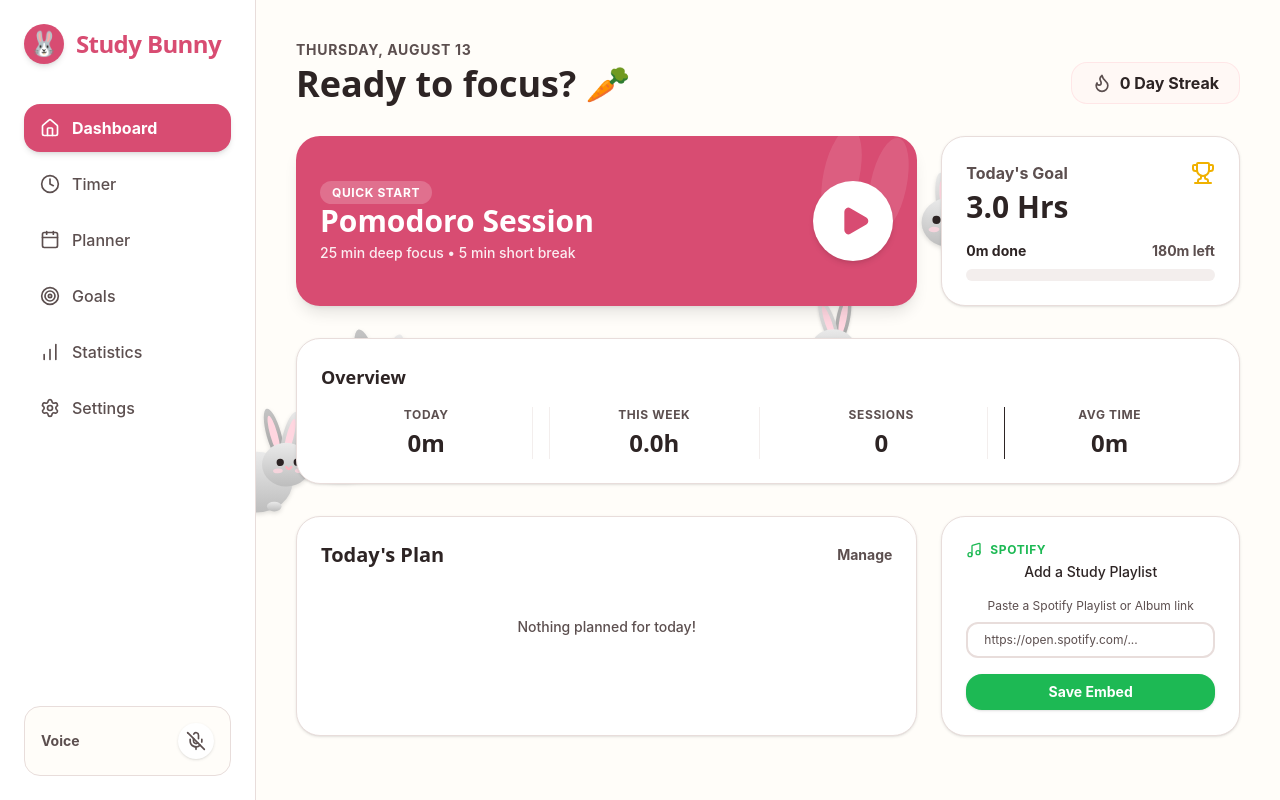
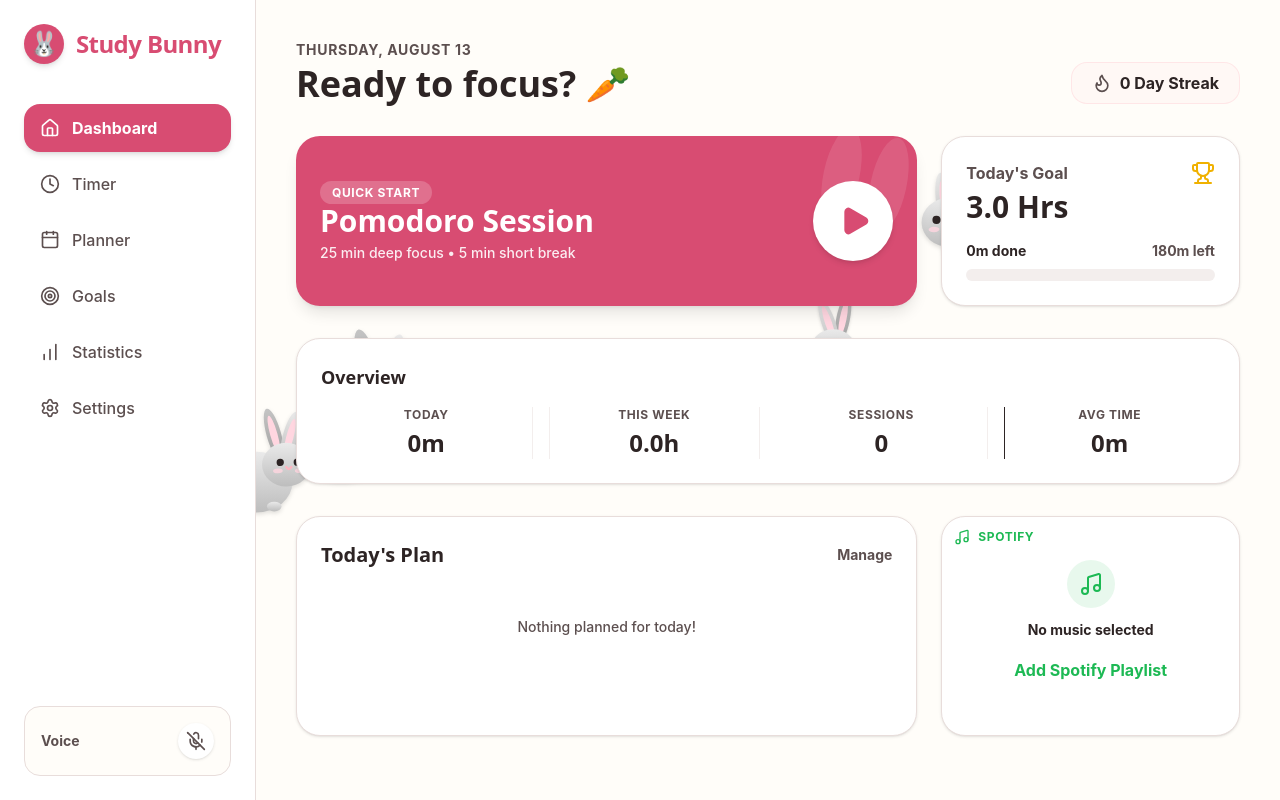
Before and after one commit to ik-awais/Study-Bunny, a React (Vite) app: page / in a window 1280 px wide. Built offline with nearby package versions, Linux system fonts and the light colour scheme.

Commit message:
fix: Fixed flickering window of spotify widget

```diff
--- a/src/components/spotify/SpotifyWidget.tsx
+++ b/src/components/spotify/SpotifyWidget.tsx
@@ -1,123 +1,186 @@
-import { useState } from 'react';
-import { Music, Settings, X, ExternalLink, Info, AlertCircle } from 'lucide-react';
+import { useState, memo } from 'react';
+import { Music, Settings, X, ExternalLink, Info, AlertCircle, RefreshCw, Trash2 } from 'lucide-react';
 import { Card, Button, Input } from '../ui/SharedUI';
 import { useSettingsStore } from '../../store/useSettingsStore';
 
-export const SpotifyWidget = () => {
+// 🚀 PERFORMANCE FIX: This strictly memoized component guarantees the iframe
+// is NEVER re-rendered, destroyed, or re-injected by React unless the actual URL changes.
+const StaticSpotifyIframe = memo(({ url }: { url: string }) => {
+  const iframeHtml = `
+    <iframe
+      style="border-radius:0; width:100%; height:100%; border:none;"
+      src="${url}"
+      allowfullscreen=""
+      allow="autoplay; clipboard-write; encrypted-media; fullscreen; picture-in-picture"
+      loading="lazy">
+    </iframe>
+  `;
+  return <div className="w-full h-full bg-bunny-cream" dangerouslySetInnerHTML={{ __html: iframeHtml }} />;
+}, (prev, next) => prev.url === next.url);
+
+export const SpotifyWidget = memo(() => {
   const { settings, updateSetting } = useSettingsStore();
+  const [activeModal, setActiveModal] = useState<'none' | 'change' | 'settings' | 'info'>('none');
   const [inputUrl, setInputUrl] = useState('');
-  const [isEditing, setIsEditing] = useState(false);
-  const [showInfo, setShowInfo] = useState(false);
 
-  const handleSave = () => {
+  const handleSaveUrl = () => {
     try {
       if (!inputUrl) return;
       const url = new URL(inputUrl);
-      const path = url.pathname;
+      let path = url.pathname;
 
-      // Convert standard URL into Spotify's official iFrame Embed URL
-      const embedUrl = `https://open.spotify.com/embed${path}?utm_source=generator`;
+      // Ensure the path includes /embed so standard URLs work automatically
+      if (!path.startsWith('/embed')) {
+        path = '/embed' + path.replace(/^\//, '');
+      }
+
+      const embedUrl = `https://open.spotify.com${path}?utm_source=generator`;
       updateSetting('spotifyEmbedUrl', embedUrl);
-      setIsEditing(false);
+      setActiveModal('none');
       setInputUrl('');
     } catch (e) {
-      console.error("Invalid URL");
+      console.error("Invalid URL provided");
     }
   };
 
-  if (!settings.spotifyEmbedUrl || isEditing) {
+  const handleRemoveSpotify = () => {
+    updateSetting('spotifyEmbedUrl', '');
+    setActiveModal('none');
+  };
+
+  // EMPTY STATE (No Configuration)
+  if (!settings.spotifyEmbedUrl) {
     return (
-      <Card className="flex flex-col items-center justify-center text-center space-y-4 h-[220px] bg-bunny-card border-bunny-border">
-        <div className="flex justify-between items-center w-full mb-1">
+      <Card className="flex flex-col items-center justify-center text-center space-y-4 h-[220px] bg-bunny-card border-bunny-border relative overflow-hidden">
+        <div className="flex justify-between items-center w-full mb-1 absolute top-3 left-3 right-3">
           <div className="flex items-center gap-2 text-[#1DB954]">
             <Music className="w-4 h-4" />
             <span className="text-xs font-bold tracking-wider uppercase">Spotify</span>
           </div>
-          {isEditing && settings.spotifyEmbedUrl && (
-             <button onClick={() => setIsEditing(false)} className="text-bunny-muted hover:text-bunny-primary transition-colors">
+          {activeModal === 'change' && (
+             <button onClick={() => setActiveModal('none')} className="text-bunny-muted hover:text-bunny-primary transition-colors">
                <X className="w-4 h-4"/>
              </button>
           )}
         </div>
 
-        <p className="text-sm font-medium text-bunny-text">Add a Study Playlist</p>
-        <p className="text-xs text-bunny-muted mb-2">Paste a Spotify Playlist or Album link</p>
-
-        <Input
-          placeholder="https://open.spotify.com/..."
-          value={inputUrl}
-          onChange={e => setInputUrl(e.target.value)}
-          className="text-xs py-2"
-        />
-        <Button onClick={handleSave} className="w-full bg-[#1DB954] hover:bg-[#1ed760] text-white border-none shadow-sm text-sm py-2">
-          Save Embed
-        </Button>
+        {activeModal === 'change' ? (
+          <div className="w-full px-4 animate-in fade-in zoom-in-95 duration-200">
+            <p className="text-sm font-medium text-bunny-text">Add a Study Playlist</p>
+            <p className="text-xs text-bunny-muted mb-3">Paste a Spotify Playlist or Album link</p>
+            <Input
+              placeholder="https://open.spotify.com/..."
+              value={inputUrl}
+              onChange={e => setInputUrl(e.target.value)}
+              className="text-xs py-2 mb-2"
+            />
+            <Button onClick={handleSaveUrl} className="w-full bg-[#1DB954] hover:bg-[#1ed760] text-white border-none shadow-sm text-sm py-2">
+              Save Embed
+            </Button>
+          </div>
+        ) : (
+          <div className="flex flex-col items-center">
+            <div className="w-12 h-12 bg-[#1DB954]/10 rounded-full flex items-center justify-center text-[#1DB954] mb-3">
+              <Music className="w-6 h-6" />
+            </div>
+            <p className="text-sm font-bold text-bunny-text">No music selected</p>
+            <Button onClick={() => setActiveModal('change')} variant="ghost" className="mt-2 text-[#1DB954] hover:bg-[#1DB954]/10">
+              Add Spotify Playlist
+            </Button>
+          </div>
+        )}
       </Card>
     );
   }
 
-  if (showInfo) {
-    return (
-      <Card className="flex flex-col justify-between h-[220px] bg-bunny-card border-bunny-border p-4">
-        <div className="flex justify-between items-start mb-2">
-          <div className="flex items-center gap-2 text-bunny-primary">
-            <AlertCircle className="w-4 h-4" />
-            <span className="text-xs font-bold uppercase tracking-wider">Playback Info</span>
-          </div>
-          <button onClick={() => setShowInfo(false)} className="text-bunny-muted hover:text-bunny-primary transition-colors">
-            <X className="w-4 h-4"/>
-          </button>
-        </div>
-        <div className="text-xs text-bunny-muted space-y-2 flex-1 overflow-y-auto pr-1">
-          <p><strong>Why are tracks only 30 seconds?</strong></p>
-          <p>1. Your browser is blocking third-party cookies (common in Brave, Safari, and Incognito mode), preventing Spotify from seeing your login.</p>
-          <p>2. You are using a <strong>Spotify Free</strong> account. Spotify officially restricts embeds to 30-second previews for Free users.</p>
-          <p>To hear full tracks, open the playlist directly in the Spotify app.</p>
-        </div>
-        <a href={settings.spotifyEmbedUrl.replace('/embed', '')} target="_blank" rel="noreferrer" className="w-full flex items-center justify-center gap-2 bg-bunny-cream hover:bg-bunny-blush text-bunny-primary font-bold text-xs py-2 rounded-xl transition-colors mt-2 border border-bunny-border">
-          Open in Spotify <ExternalLink className="w-3 h-3" />
-        </a>
-      </Card>
-    );
-  }
+  // ACTIVE STATE (Embed Loaded)
+  return (
+    <Card className="relative flex flex-col h-[220px] bg-bunny-card p-0 overflow-hidden border-bunny-border">
 
-  // Generate the raw iframe HTML exactly as Spotify documents it.
-  // Using dangerouslySetInnerHTML ensures React does not strip or alter the `allow` attributes or DRM permissions.
-  const iframeHtml = `
-    <iframe
-      style="border-radius:0; width:100%; height:100%; border:none;"
-      src="${settings.spotifyEmbedUrl}"
-      allowfullscreen=""
-      allow="autoplay; clipboard-write; encrypted-media; fullscreen; picture-in-picture"
-      loading="lazy">
-    </iframe>
-  `;
-
-  return (
-    <Card className="flex flex-col h-[220px] bg-bunny-card p-0 overflow-hidden border-bunny-border">
-      <div className="flex justify-between items-center p-3 border-b border-bunny-border/50 bg-bunny-cream/30">
+      {/* Permanent Header */}
+      <div className="flex justify-between items-center p-2.5 border-b border-bunny-border/50 bg-bunny-cream/50 z-10 relative">
         <div className="flex items-center gap-2 text-[#1DB954]">
           <Music className="w-4 h-4" />
           <span className="text-xs font-bold tracking-wider uppercase">Player</span>
         </div>
         <div className="flex gap-3">
-          <button onClick={() => setShowInfo(true)} className="text-bunny-muted hover:text-bunny-primary transition-colors" title="Playback Info">
+          <button onClick={() => setActiveModal('info')} className="text-bunny-muted hover:text-bunny-primary transition-colors" title="Playback Info" aria-label="Playback Info">
             <Info className="w-4 h-4" />
           </button>
-          <a href={settings.spotifyEmbedUrl.replace('/embed', '')} target="_blank" rel="noreferrer" className="text-bunny-muted hover:text-[#1DB954] transition-colors" title="Open in Spotify">
+          <a href={settings.spotifyEmbedUrl.replace('/embed', '')} target="_blank" rel="noreferrer" className="text-bunny-muted hover:text-[#1DB954] transition-colors" title="Open in Spotify App" aria-label="Open in Spotify App">
             <ExternalLink className="w-4 h-4" />
           </a>
-          <button onClick={() => setIsEditing(true)} className="text-bunny-muted hover:text-bunny-primary transition-colors" title="Change Playlist">
+          <button onClick={() => setActiveModal('change')} className="text-bunny-muted hover:text-bunny-primary transition-colors" title="Change Playlist" aria-label="Change Playlist">
+            <RefreshCw className="w-4 h-4" />
+          </button>
+          <button onClick={() => setActiveModal('settings')} className="text-bunny-muted hover:text-bunny-primary transition-colors" title="Spotify Settings" aria-label="Spotify Settings">
             <Settings className="w-4 h-4" />
           </button>
         </div>
       </div>
 
-      {/*
-        Inject raw HTML.
-        This is the only guaranteed way to prevent React synthetic DOM from altering DRM permissions.
-      */}
-      <div className="flex-1 bg-bunny-cream" dangerouslySetInnerHTML={{ __html: iframeHtml }} />
+      {/* Permanent Background Iframe - STAYS ALIVE during all modals */}
+      <div className="flex-1 relative z-0">
+        <StaticSpotifyIframe url={settings.spotifyEmbedUrl} />
+      </div>
+
+      {/* OVERLAY: Change Playlist */}
+      {activeModal === 'change' && (
+        <div className="absolute inset-0 z-20 bg-bunny-card/95 backdrop-blur-sm p-4 flex flex-col justify-center animate-in fade-in duration-200">
+          <div className="flex justify-between items-center mb-3">
+            <span className="text-sm font-bold uppercase tracking-wider text-bunny-primary">Change Music</span>
+            <button onClick={() => setActiveModal('none')} className="text-bunny-muted hover:text-bunny-text"><X className="w-4 h-4"/></button>
+          </div>
+          <Input
+            placeholder="Paste new Spotify link..."
+            value={inputUrl}
+            onChange={e => setInputUrl(e.target.value)}
+            className="text-xs py-2 mb-3"
+          />
+          <div className="flex gap-2">
+            <Button onClick={() => setActiveModal('none')} variant="ghost" className="flex-1 py-2 text-xs">Cancel</Button>
+            <Button onClick={handleSaveUrl} className="flex-1 py-2 text-xs bg-[#1DB954] hover:bg-[#1ed760] text-white border-none shadow-sm">Replace</Button>
+          </div>
+        </div>
+      )}
+
+      {/* OVERLAY: Settings */}
+      {activeModal === 'settings' && (
+        <div className="absolute inset-0 z-20 bg-bunny-card/95 backdrop-blur-sm p-4 flex flex-col justify-between animate-in fade-in duration-200">
+          <div>
+            <div className="flex justify-between items-center mb-4">
+              <span className="text-sm font-bold uppercase tracking-wider text-bunny-primary">Widget Settings</span>
+              <button onClick={() => setActiveModal('none')} className="text-bunny-muted hover:text-bunny-text"><X className="w-4 h-4"/></button>
+            </div>
+            <p className="text-xs text-bunny-muted mb-4">This module relies on the official Spotify Embed platform. Preferences are handled automatically by your browser.</p>
+          </div>
+          <Button onClick={handleRemoveSpotify} variant="outline" className="w-full text-bunny-error border-bunny-error/30 hover:bg-bunny-error/10 py-2 text-xs flex items-center justify-center gap-2">
+            <Trash2 className="w-4 h-4" /> Remove Playlist
+          </Button>
+        </div>
+      )}
+
+      {/* OVERLAY: Playback Info */}
+      {activeModal === 'info' && (
+        <div className="absolute inset-0 z-20 bg-bunny-card/95 backdrop-blur-sm p-4 flex flex-col animate-in fade-in duration-200">
+          <div className="flex justify-between items-start mb-2">
+            <div className="flex items-center gap-2 text-bunny-primary">
+              <AlertCircle className="w-4 h-4" />
+              <span className="text-xs font-bold uppercase tracking-wider">Playback Info</span>
+            </div>
+            <button onClick={() => setActiveModal('none')} className="text-bunny-muted hover:text-bunny-text"><X className="w-4 h-4"/></button>
+          </div>
+          <div className="text-xs text-bunny-muted space-y-2 flex-1 overflow-y-auto pr-1 mt-2">
+            <p><strong>Why are tracks only 30 seconds?</strong></p>
+            <p>1. Your browser is blocking third-party cookies (Brave/Incognito mode), preventing Spotify from seeing your login.</p>
+            <p>2. You are using a <strong>Spotify Free</strong> account. Embeds are officially restricted to previews for Free users.</p>
+          </div>
+          <a href={settings.spotifyEmbedUrl.replace('/embed', '')} target="_blank" rel="noreferrer" className="w-full flex items-center justify-center gap-2 bg-bunny-cream hover:bg-bunny-blush text-bunny-primary font-bold text-xs py-2 rounded-xl transition-colors mt-2 border border-bunny-border">
+            Open in Spotify App <ExternalLink className="w-3 h-3" />
+          </a>
+        </div>
+      )}
+
     </Card>
   );
-};
+});
```
